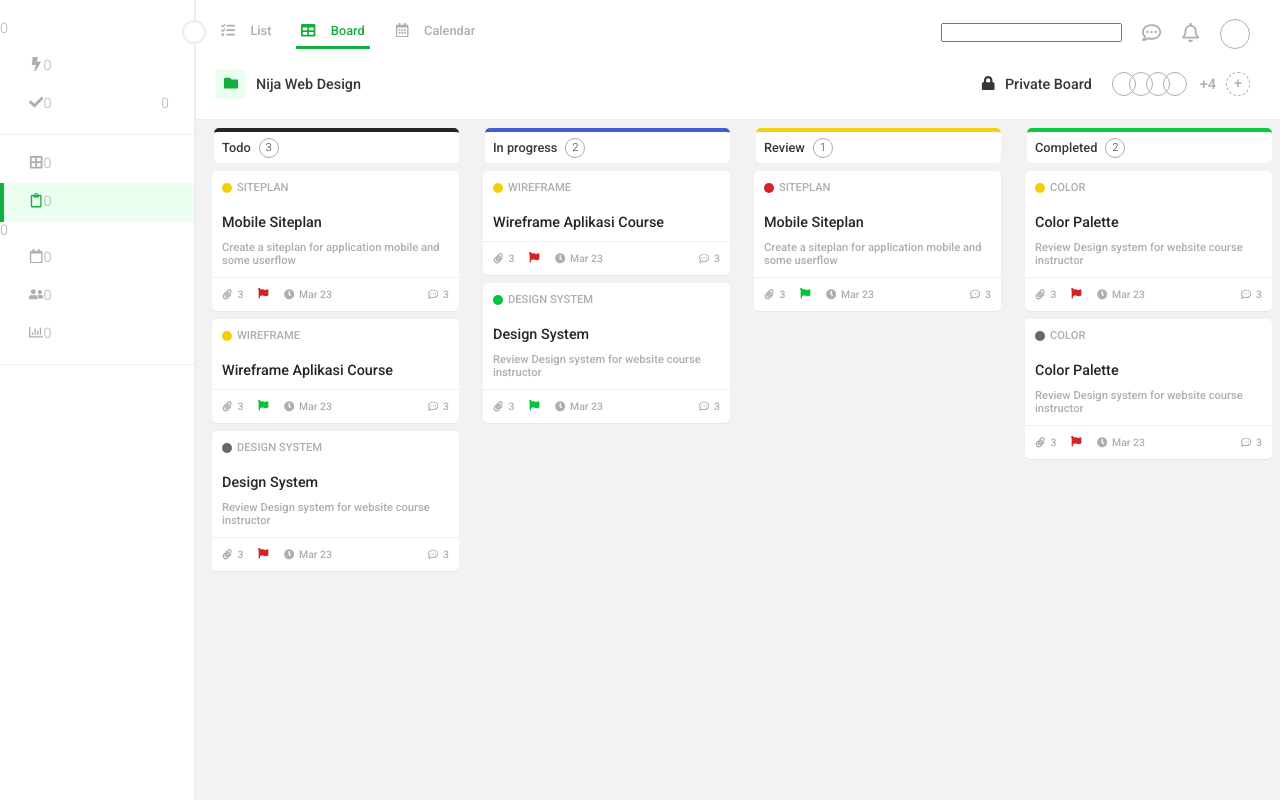
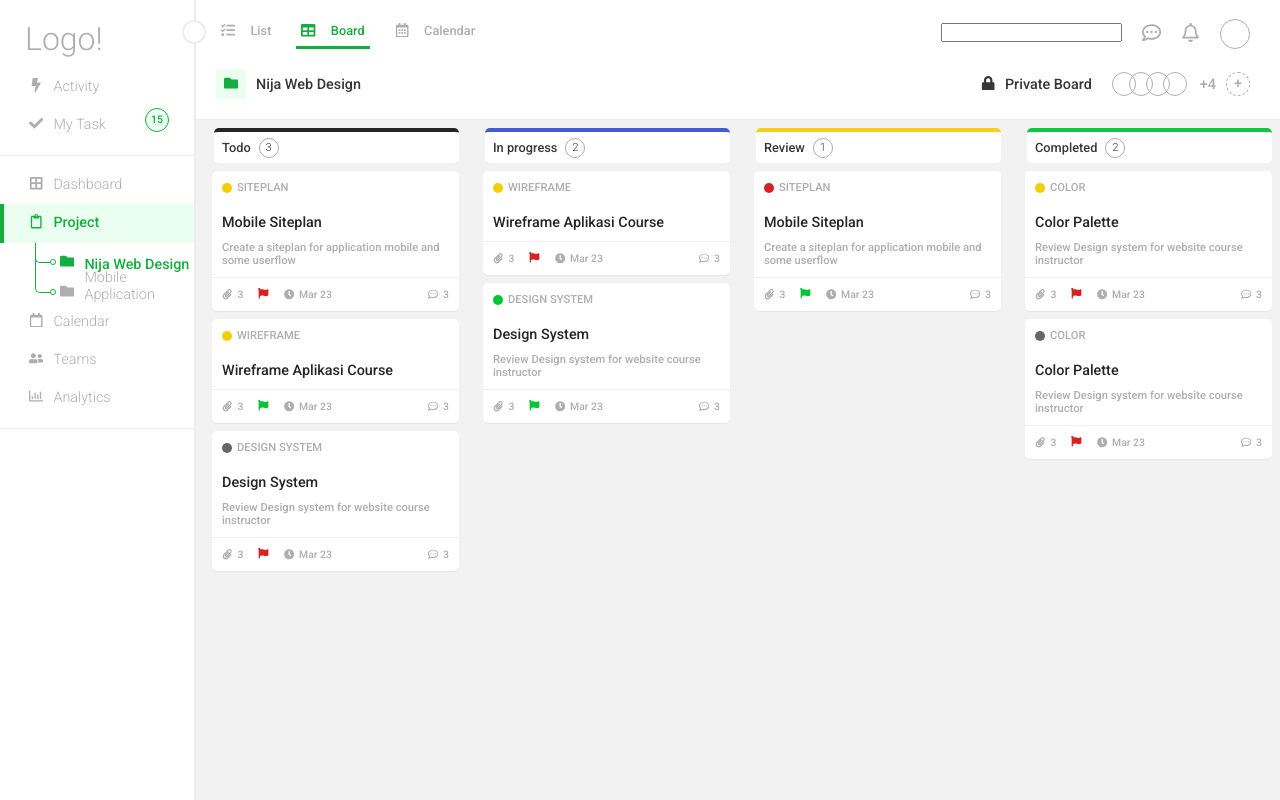
Before and after one commit to th3highlama/project-planning-next, a Next.js app: page / in a window 1280 px wide. Built offline with nearby package versions, Linux system fonts and the light colour scheme.

Commit message:
debugging

```diff
--- a/component/aside/Aside.js
+++ b/component/aside/Aside.js
@@ -4,10 +4,10 @@ import { FaBolt, FaCheck, FaBorderAll, FaRegClipboard, FaRegCalendar, FaUserFrie
 import { AsideWrapper, AsideController, AsideLogo, AsideItemGroup, AsideItem, AsideLeftWrapper, AsideItemIcon, AsideItemText, AsideItemCount, AsideItemSubItem, AsideItemSubItemBorder, AsideItemSubItemIcon, AsideItemSubItemText } from './asideStyles';
 
 function Aside() {
-  const [fullView, setFullView] = useState(0);
+  const [fullView, setFullView] = useState(1);
     return (
       <AsideWrapper fullView={fullView}>
-        <AsideController onClick={() => setFullView(!fullView)}/>
+        <AsideController onClick={() => setFullView(1)}/>
         {fullView && <AsideLogo>Logo!</AsideLogo>}
         <AsideItemGroup>
           <AsideItem>
```
